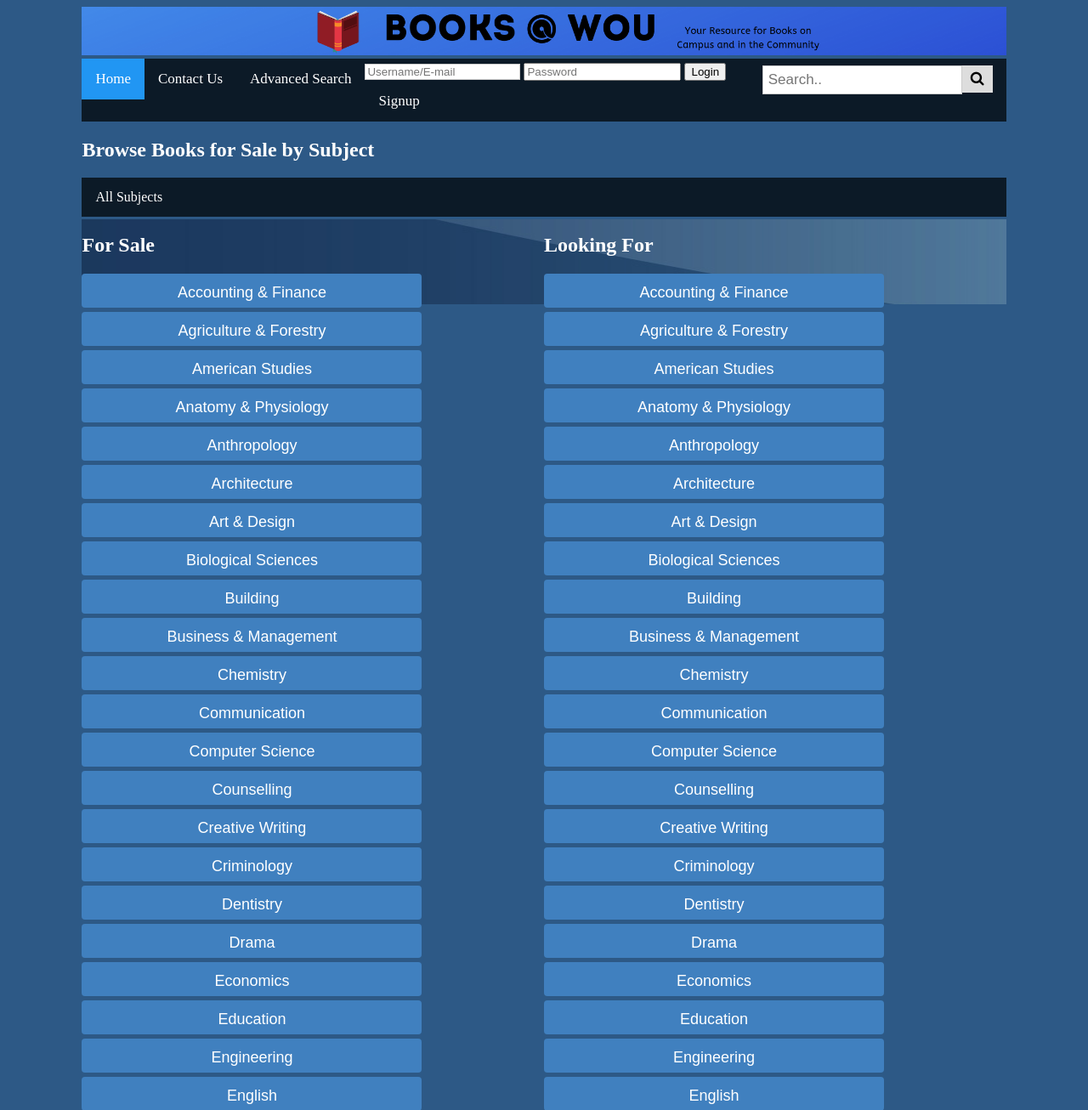
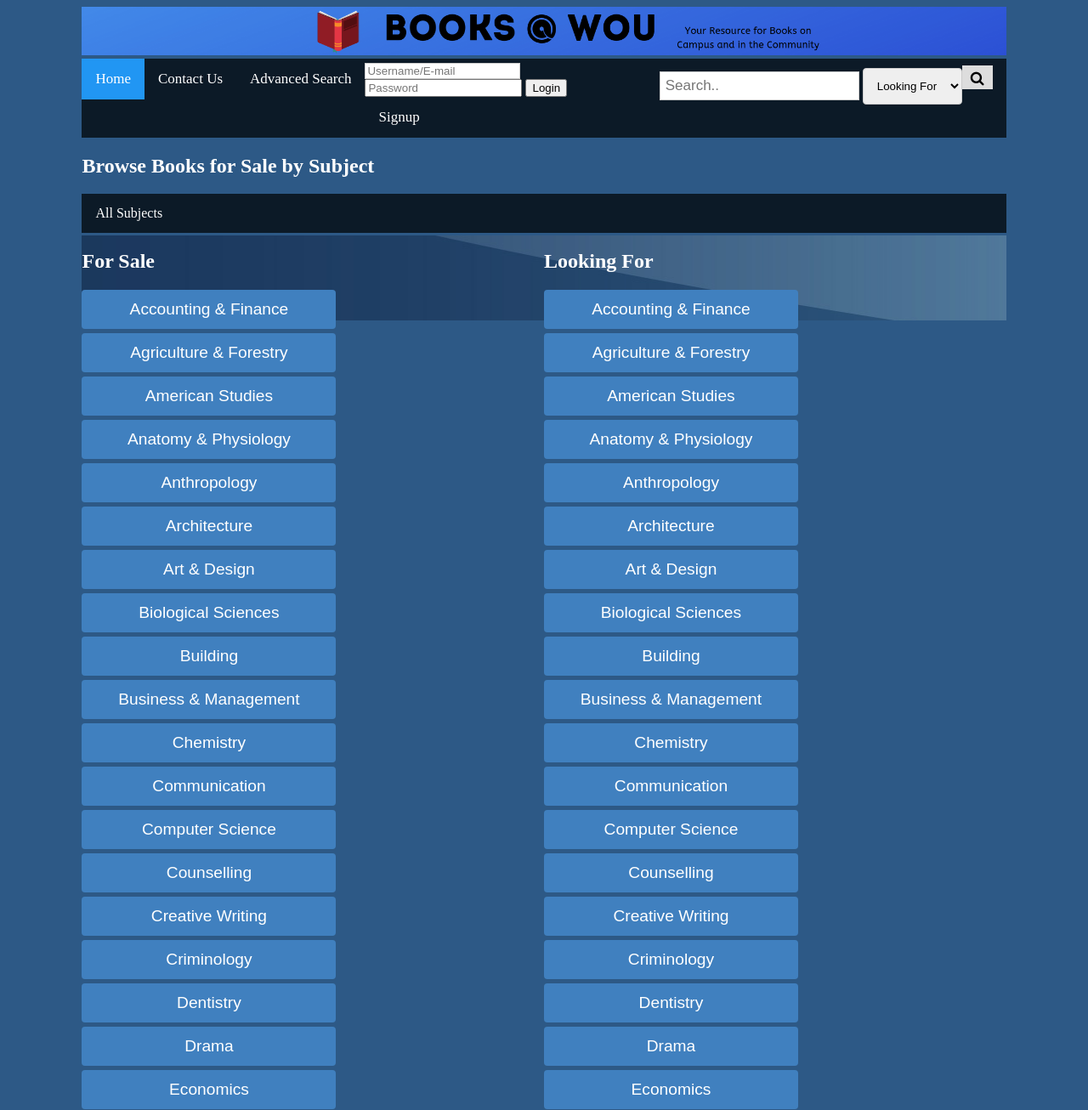
Before and after one commit to AOhnemus/BooksAtWOU, a PHP site: page / in a window 1280 px wide. Shown: the top 1306 px of the page at 85% size. Run offline with PHP 8.4, Linux system fonts and the light colour scheme; some web fonts are replaced.

Commit message:
Styling changes to searchbar

```diff
--- a/header.php
+++ b/header.php
@@ -40,6 +40,11 @@ https://www.youtube.com/watch?v=LC9GaXkdxF8-->
   <div class="search-container">
   <form action="searchbar.php" method="post" >
   <input class="searchbar" name='searchbar' type="text" placeholder="Search..">
+<select name='sell' class='barselect' >
+        <option value="buy">Looking For</option>
+        <option value="sell">For Sale</option>
+  </select>
+
   <button type="submit"><i class="fa fa-search"></i></button>
   </form>
 </div>
--- a/style.css
+++ b/style.css
@@ -6,6 +6,13 @@
 
 /* Add a black background color to the top navigation bar */
 
+select.barselect {
+
+	width: auto;
+	height: 5%;
+
+
+}
 .advanced {
 	float: right;
 	font-size: 6px;
@@ -53,7 +60,7 @@ input.searchbar {
 
 .topnav .search-container button {
   float: right;
-  padding: 6px 10px;
+  padding: 6px 10px 2px;
   margin-top: 3px;
   margin-right: 16px;
   background: #ddd;
@@ -147,9 +154,9 @@ input[type=number], select, textarea {
 input[type=submit] {
   background-color: #4080bf;
   color: white;
-  width: 400px;
-  height: 40px;
-  font-size: 18px;
+  width: 55%;
+  height: 5%;
+  font-size: 1.5vw;
   padding: 12px 20px;
   border: none;
   border-radius: 4px;
```
Also changed, not shown: uploads/1559751453.jpg (added).
